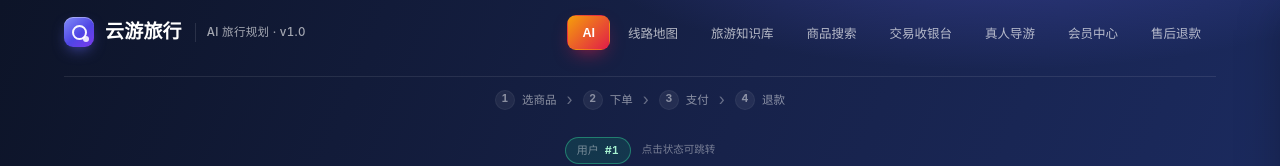
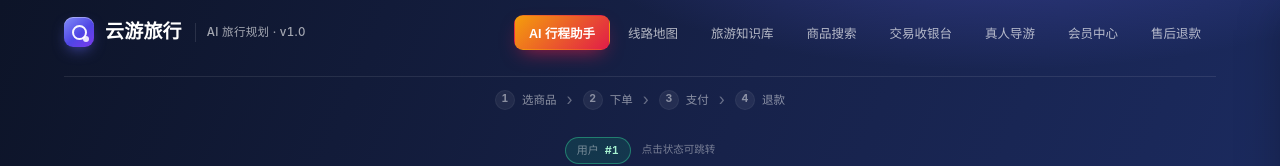
Before and after one commit to ypy128317/travel-data, a plain HTML site: page app/static/index.html in a window 1280 px wide. Shown: the top 166 px of the page. Drawn offline with Linux system fonts and the light colour scheme; no server answers.

Commit message:
改样式

```diff
--- a/app/static/index.html
+++ b/app/static/index.html
@@ -352,7 +352,7 @@
 <header><div class="wrap">
   <div class="brand"><span class="brand-mark"></span>云游旅行 <small>AI 旅行规划 · v1.0</small></div>
   <nav>
-    <button class="active" data-panel="ai">AI</button>
+    <button class="active" data-panel="ai">AI 行程助手</button>
     <button data-panel="map">线路地图</button>
     <button data-panel="kb">旅游知识库</button>
     <button data-panel="search">商品搜索</button>
```
